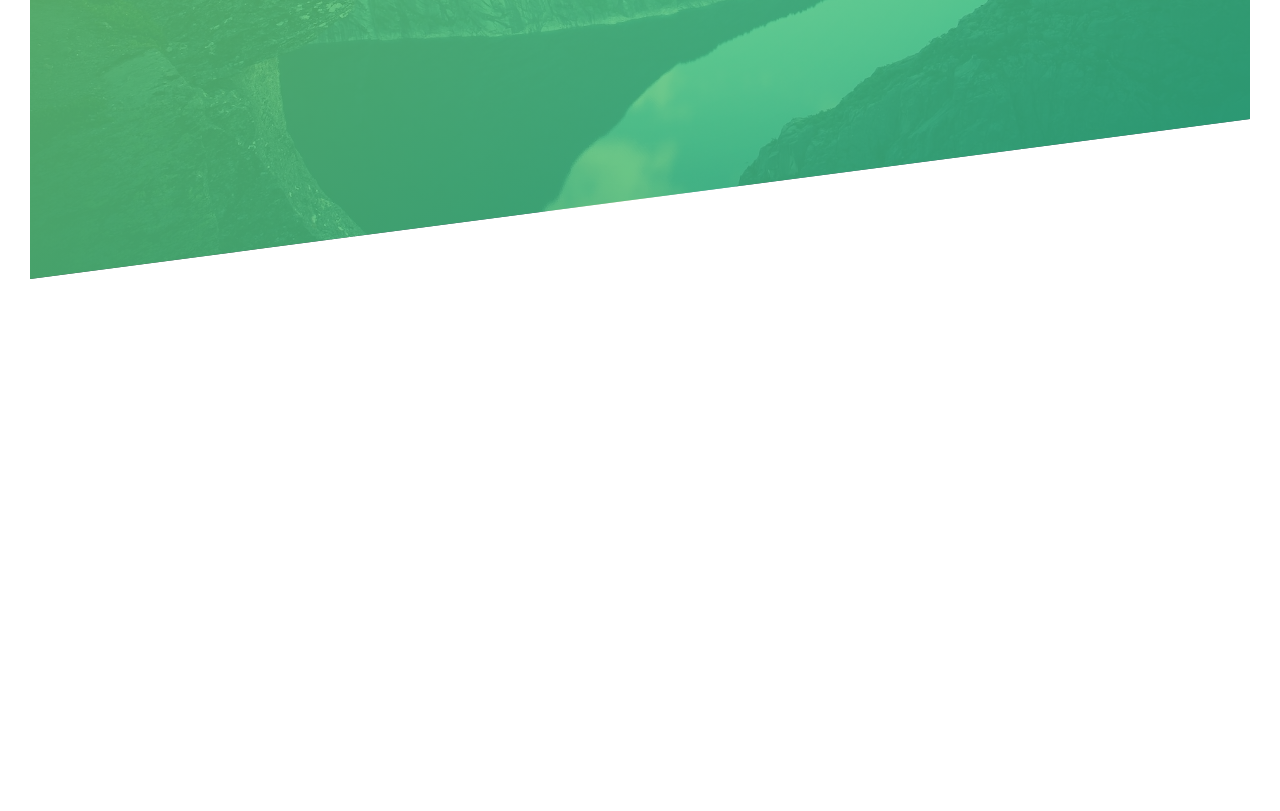
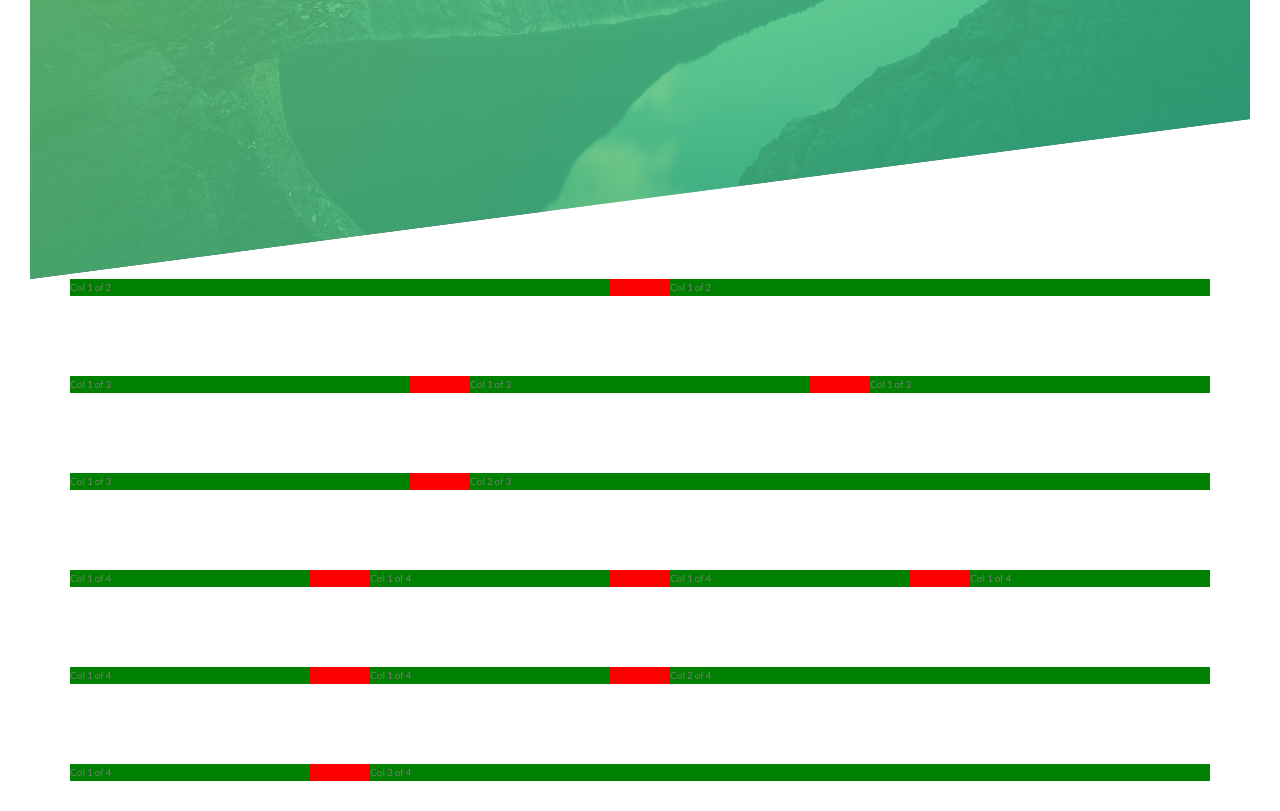
Before and after one commit to tonyminh95/advanced-css, a website: page index.html in a window 1280 px wide. Shown: the part 511-1322 px from the top of the page. Before the commit the page ends 820 px from the top, so only its background shows below. Drawn offline with Linux system fonts and the light colour scheme.

Commit message:
grid float

```diff
--- a/index.html
+++ b/index.html
@@ -27,5 +27,73 @@
                 <a href="#" class="btn btn--white btn--animated">Discover our tour</a>
             </div>
         </header>
+
+        <section class="grid-test">
+            <div class="row">
+                <div class="col-1-of-2">
+                    Col 1 of 2
+                </div>
+                <div class="col-1-of-2">
+                    Col 1 of 2
+                </div>
+            </div>
+
+            <div class="row">
+                <div class="col-1-of-3">
+                    Col 1 of 3
+                </div>
+                <div class="col-1-of-3">
+                    Col 1 of 3
+                </div>
+                <div class="col-1-of-3">
+                    Col 1 of 3
+                </div>
+            </div>
+
+            <div class="row">
+                <div class="col-1-of-3">
+                    Col 1 of 3
+                </div>
+                <div class="col-2-of-3">
+                    Col 2 of 3
+                </div>
+            </div>
+
+            <div class="row">
+                <div class="col-1-of-4">
+                    Col 1 of 4
+                </div>
+                <div class="col-1-of-4">
+                    Col 1 of 4
+                </div>
+                <div class="col-1-of-4">
+                    Col 1 of 4
+                </div>
+                <div class="col-1-of-4">
+                    Col 1 of 4
+                </div>
+            </div>
+
+            <div class="row">
+                <div class="col-1-of-4">
+                    Col 1 of 4
+                </div>
+                <div class="col-1-of-4">
+                    Col 1 of 4
+                </div>
+                <div class="col-2-of-4">
+                    Col 2 of 4
+                </div>
+            </div>
+
+            <div class="row">
+                <div class="col-1-of-4">
+                    Col 1 of 4
+                </div>
+                <div class="col-3-of-4">
+                    Col 3 of 4
+                </div>
+            </div>
+        </section>
     </body>
 </html>
--- a/sass/abstracts/_mixins.scss
+++ b/sass/abstracts/_mixins.scss
@@ -0,0 +1,7 @@
+@mixin clearFix {
+    &::after {
+        content: '';
+        display: table;
+        clear: both;
+    }
+}
--- a/sass/abstracts/_variables.scss
+++ b/sass/abstracts/_variables.scss
@@ -1,3 +1,4 @@
+// COLORS
 $color-primary: #55c57a;
 $color-primary-light: #7ed56f;
 $color-primary-dark: #28b485;
@@ -5,3 +6,8 @@ $color-primary-dark: #28b485;
 $color-grey-dark: #777;
 $color-white: #fff;
 $color-black: #000;
+
+// GRID
+$grid-width: 114rem; // 1 rem =  10px
+$gutter-vertical: 8rem;
+$gutter-horizontal: 6rem;
--- /dev/null
+++ b/sass/layouts/_grid.scss
@@ -0,0 +1,44 @@
+.row {
+    max-width: $grid-width;
+    background-color: red;
+    margin: 0 auto;
+
+    &:not(:last-child) {
+        margin-bottom: $gutter-vertical;
+    }
+
+    @include clearFix;
+
+    [class^='col-'] {
+        background-color: green;
+        float: left;
+
+        &:not(:last-child) {
+            margin-right: $gutter-horizontal;
+        }
+    }
+
+    .col-1-of-2 {
+        width: calc((100% - #{$gutter-horizontal}) /  2);
+    }
+
+    .col-1-of-3 {
+        width: calc((100% - 2 * #{$gutter-horizontal}) /  3);
+    }
+
+    .col-2-of-3 {
+        width: calc(2 * ((100% - 2 * #{$gutter-horizontal}) /  3) + #{$gutter-horizontal});
+    }
+
+    .col-1-of-4 {
+        width: calc((100% - 3 * #{$gutter-horizontal}) /  4);
+    }
+
+    .col-2-of-4 {
+        width: calc(2 * ((100% - 3 * #{$gutter-horizontal}) /  4) + #{$gutter-horizontal});
+    }
+
+    .col-3-of-4 {
+        width: calc(3 * ((100% - 3 * #{$gutter-horizontal}) /  4) + 2 * #{$gutter-horizontal});
+    }
+}
--- a/sass/main.scss
+++ b/sass/main.scss
@@ -9,6 +9,7 @@
 
 @import "components/button";
 
+@import "layouts/grid";
 @import "layouts/header";
 
 @import "pages/home";
```
Also changed, not shown: css/style.css.
